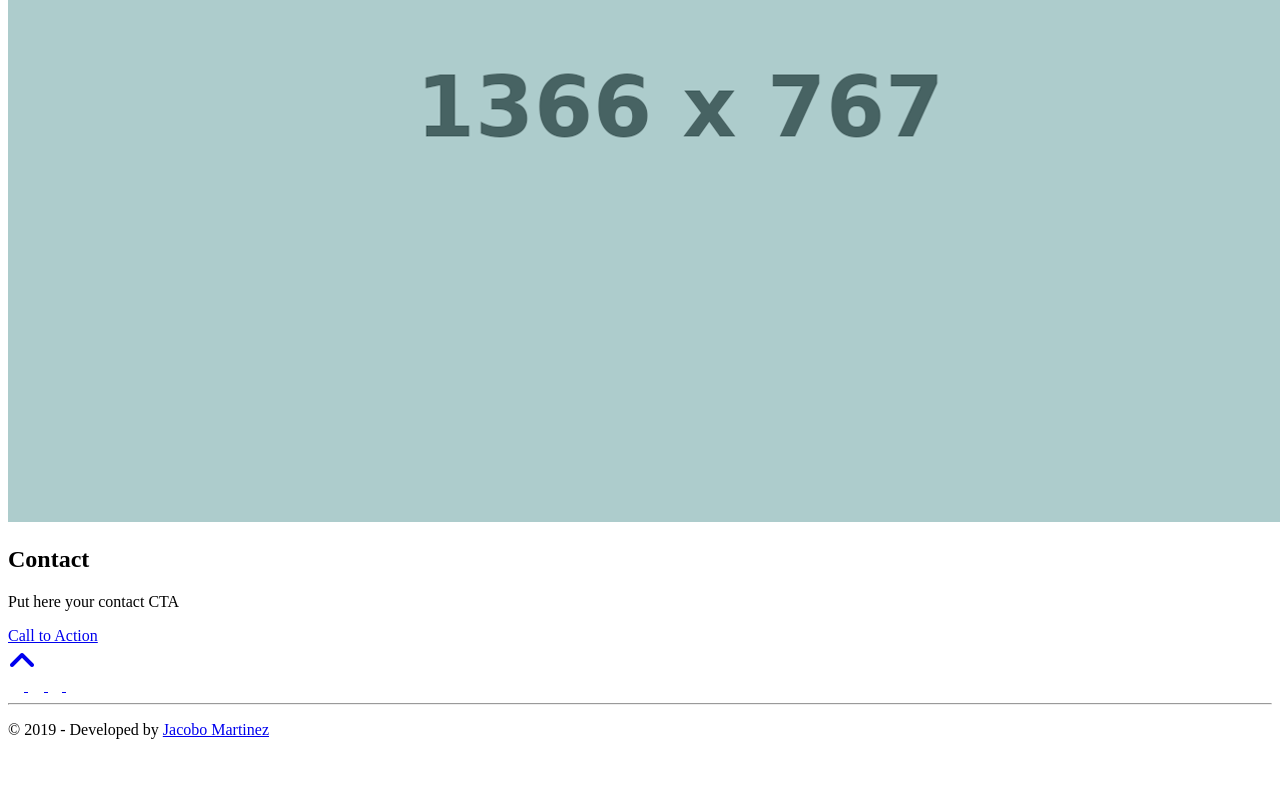
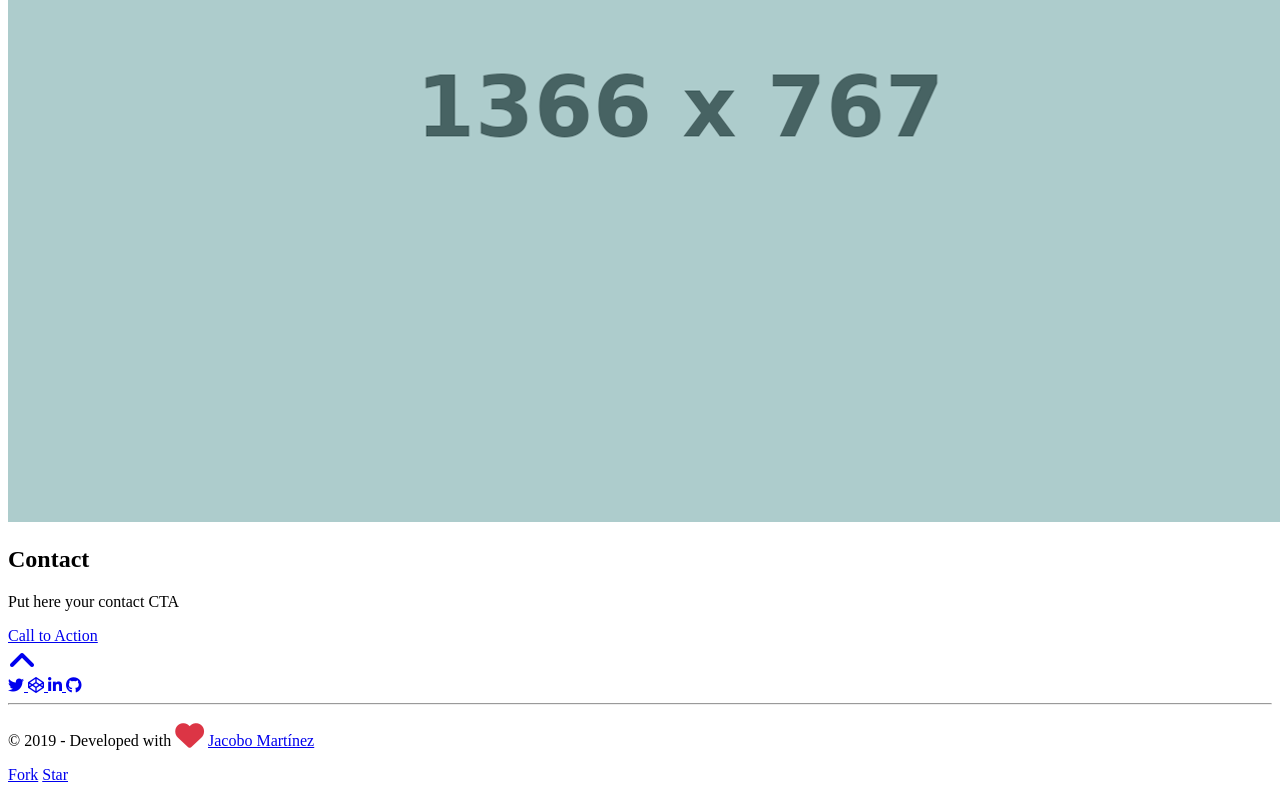
Before and after one commit to ELIUD305KOOME/portfolio-tech, a website: page src/template.html in a window 1280 px wide. Shown: the part 2867-3667 px from the top of the page. Before the commit the page ends 3622 px from the top, so only its background shows below. Drawn offline with nearby package versions, Linux system fonts and the light colour scheme.

Commit message:
Add github badges on footer section

```diff
--- a/src/style/layout/_footer.scss
+++ b/src/style/layout/_footer.scss
@@ -47,6 +47,7 @@
     display: flex;
     flex-direction: column;
     justify-content: center;
+    color: $white-color;
     font-size: 3rem;
     width: 5rem;
     height: 5rem;
--- a/src/template.html
+++ b/src/template.html
@@ -31,11 +31,17 @@
     <!-- Improve your SEO by adding a small descrption of you -->
     <meta name="description" content="[Your name here] | Developer" />
 
+    <!-- Font Awesome -->
+    <script src="https://kit.fontawesome.com/b0bdae6d11.js"></script>
+
     <!-- Scroll Reveal -->
     <script src="https://unpkg.com/scrollreveal"></script>
     <script>
       ScrollReveal({ reset: false });
     </script>
+
+    <!-- Remove this script once you setup your custom portfolio -->
+    <script async defer src="https://buttons.github.io/buttons.js"></script>
   </head>
 
   <!-- Follow the HTML instructions to create your stunning portfolio website -->
@@ -242,37 +248,59 @@
         <a href="#top" class="back-to-top">
           <i class="fa fa-angle-up fa-2x" aria-hidden="true"></i>
         </a>
-        <!-- Social Links -->
         <div class="social-links">
           <a href="#!" target="_blank">
-            <i class="fa fa-twitter fa-inverse"></i>
+            <i class="fab fa-twitter"></i>
           </a>
           <a href="#!" target="_blank">
-            <i class="fa fa-codepen fa-inverse"></i>
+            <i class="fab fa-codepen"></i>
           </a>
           <a href="#!" target="_blank">
-            <i class="fa fa-linkedin fa-inverse"></i>
+            <i class="fab fa-linkedin-in"></i>
           </a>
           <a href="#!" target="_blank">
-            <i class="fa fa-github fa-inverse"></i>
+            <i class="fab fa-github"></i>
           </a>
         </div>
         <!-- /END Social Links -->
 
         <hr />
 
-        <!-- Please don't remove this text, I spend to much on create this for the community :) -->
+        <!-- If you give me some credit it will be the best for me :) -->
         <p class="footer__text">
-          © 2019 - Developed by
+          © 2019 - Developed with
+          <i
+            style="color: #dc3545; font-size: 1.8rem"
+            class="fas fa-heart px-1"
+          ></i>
           <a href="https://github.com/cobimr" target="_blank"
-            >Jacobo Martinez
+            >Jacobo Martínez
           </a>
+        </p>
+
+        <!-- Remove this paragraph once you finish your custom portfolio -->
+        <p class="mt-3 pt-3">
+          <a
+            class="github-button"
+            href="https://github.com/cobimr/simplefolio/fork"
+            data-icon="octicon-repo-forked"
+            data-size="large"
+            data-show-count="true"
+            aria-label="Fork ntkme/github-buttons on GitHub"
+            >Fork</a
+          >
+          <a
+            class="github-button"
+            href="https://github.com/cobimr/simplefolio"
+            data-icon="octicon-star"
+            data-size="large"
+            data-show-count="true"
+            aria-label="Star cobimr/simplefolio on GitHub"
+            >Star</a
+          >
         </p>
       </div>
     </footer>
     <!-- /END Footer Section -->
-
-    <!-- Font Awesome CDN -->
-    <script src="https://use.fontawesome.com/c384233445.js"></script>
   </body>
 </html>
```
Also changed, not shown: src/js/sr.js (+12 -12 lines).
